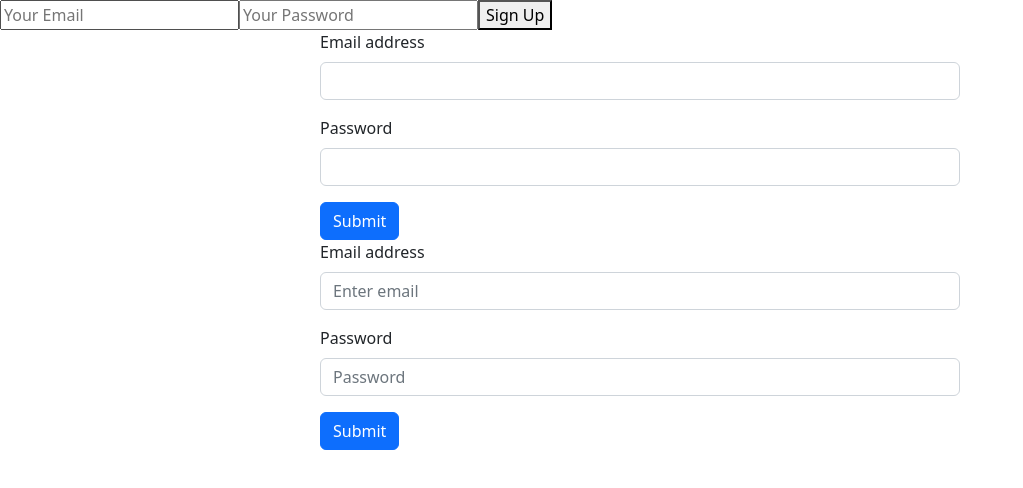
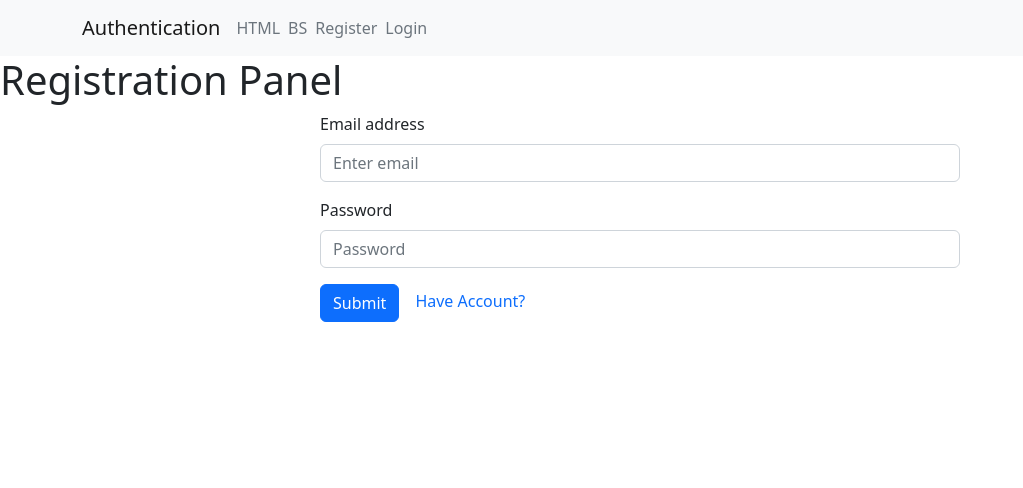
Before and after one commit to sharfuddinzishan/email-password-auth, a React (Create React App) app: page / in a window 1280 px wide. Shown: the top 488 px of the page, without its empty margins (0-1023 px from the left). Built offline with nearby package versions, Linux system fonts and the light colour scheme.

Commit message:
Router, Toggle Menu

```diff
--- a/package.json
+++ b/package.json
@@ -11,6 +11,7 @@
     "react": "^18.2.0",
     "react-bootstrap": "^2.7.0",
     "react-dom": "^18.2.0",
+    "react-router-dom": "^6.6.2",
     "react-scripts": "5.0.1",
     "web-vitals": "^2.1.4"
   },
--- a/src/App.js
+++ b/src/App.js
@@ -1,15 +1,45 @@
 import React from 'react';
-import Register from './component/Register';
-import RegisterBootstrap from './component/RegisterBootstrap';
-import RegisterReactBootstrap from './component/RegisterReactBootstrap';
+import { createBrowserRouter, RouterProvider } from 'react-router-dom';
+import Main from './component/layout/Main';
+import Login from './component/Login';
+import RegisterReactBootstrap from './component/RegisterReactBootstrap'
+import RegisterBootstrap from './component/RegisterBootstrap'
+import Register from './component/Register'
+
+const router = createBrowserRouter([
+  {
+    path: '/',
+    element: <Main>0</Main>,
+    children: [
+      {
+        path: '/',
+        element: <RegisterReactBootstrap></RegisterReactBootstrap>
+      },
+      {
+        path: '/register',
+        element: <RegisterReactBootstrap></RegisterReactBootstrap>
+      },
+      {
+        path: '/register-html',
+        element: <Register></Register>
+      },
+      {
+        path: '/register-bootstrap',
+        element: <RegisterBootstrap></RegisterBootstrap>
+      },
+      {
+        path: '/login',
+        element: <Login></Login>
+      }
+    ]
+  }
+])
 
 function App() {
 
   return (
     <>
-      <Register></Register>
-      <RegisterBootstrap></RegisterBootstrap>
-      <RegisterReactBootstrap></RegisterReactBootstrap>
+      <RouterProvider router={router}></RouterProvider>
     </>
   );
 }
--- /dev/null
+++ b/src/component/Login.js
@@ -0,0 +1,13 @@
+import React from 'react';
+import { Link } from 'react-router-dom';
+
+const Login = () => {
+    return (
+        <div>
+            <h1>Login Panel</h1>
+            <Link to='/register'>Want To Create New Account?</Link>
+        </div>
+    );
+};
+
+export default Login;
--- a/src/component/RegisterReactBootstrap.js
+++ b/src/component/RegisterReactBootstrap.js
@@ -2,6 +2,7 @@ import { React, useState } from 'react';
 import { getAuth, createUserWithEmailAndPassword } from 'firebase/auth';
 import app from '../firebase/firebase.init';
 import { Button, Form } from 'react-bootstrap';
+import { Link } from 'react-router-dom';
 
 const auth = getAuth(app)
 
@@ -55,6 +56,7 @@ const RegisterReactBootstrap = () => {
     }
     return (
         <>
+            <h1>Registration Panel</h1>
             <Form className='w-50 mx-auto' onSubmit={handleSignUp}>
                 <Form.Group className="mb-3" controlId="formBasicEmail">
                     <Form.Label>Email address</Form.Label>
@@ -68,7 +70,9 @@ const RegisterReactBootstrap = () => {
                 <Button variant="primary" type="submit" disabled={loading ? true : false}>
                     Submit
                 </Button>
+                <Link className='ms-3 text-decoration-none' to='/login'>Have Account?</Link>
             </Form>
+
             {
                 warningPassword && <p className='text-center text-danger fw-bold'>{warningPassword}</p>
             }
--- /dev/null
+++ b/src/component/layout/Main.js
@@ -0,0 +1,31 @@
+import React from 'react';
+import { Container, Nav, Navbar } from 'react-bootstrap';
+import { Link, Outlet } from 'react-router-dom';
+
+const Main = () => {
+    return (
+        <div>
+            <Navbar bg="light" variant="light">
+                <Container>
+                    <Navbar.Brand>Authentication</Navbar.Brand>
+                    <Nav className="me-auto">
+                        <Link className='pe-2 text-decoration-none text-muted' to='/register-html'>HTML</Link>
+                        <Link className='pe-2 text-decoration-none text-muted' to='/register-bootstrap'>BS</Link>
+                        <Link className='pe-2 text-decoration-none text-muted' to='/register'>Register</Link>
+                        <Link className='pe-2 text-decoration-none text-muted' to='/login'>Login</Link>
+                    </Nav>
+                </Container>
+            </Navbar>
+            {/* <nav>
+                <Link to='/register-html'>HTML Signup</Link>
+                <Link to='/register-bootstrap'>BS Signup</Link>
+                <Link to='/register'>Sign Up</Link>
+                <Link to='/login'>Login</Link>
+            </nav>
+           */}
+            <Outlet></Outlet>
+        </div>
+    );
+};
+
+export default Main;
```
Also changed, not shown: 1 other file (tests, documents, lock files or other folders).
